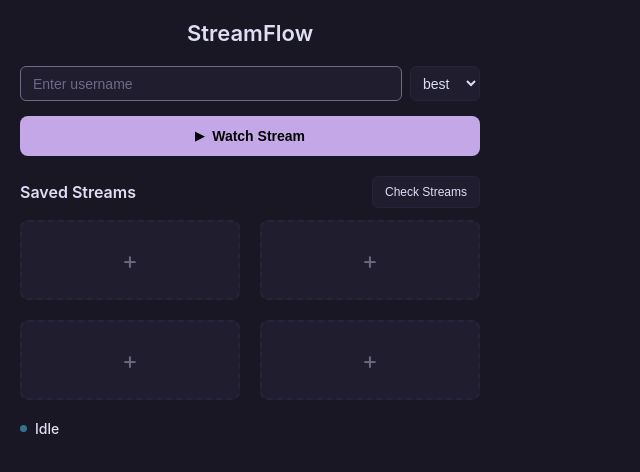
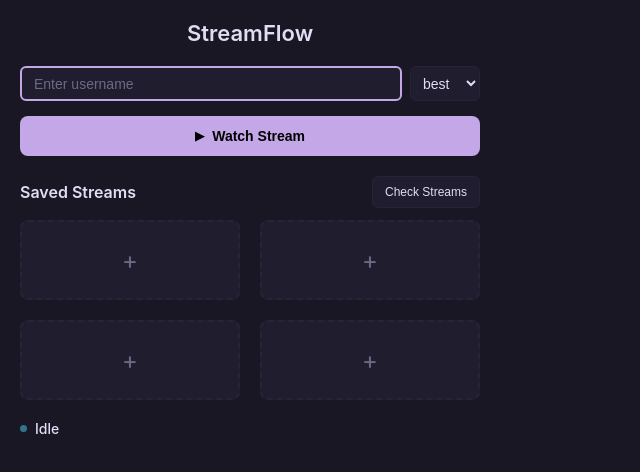
Before and after one commit to MaskiCoding/StreamFlow, a website: page src/index.html in a window 1280 px wide. Shown: the whole page, without its empty margins (0-640 px from the left). Drawn offline with Linux system fonts and the light colour scheme.

Commit message:
fix: force URL input visibility with !important rules and min-width

```diff
--- a/src/styles.css
+++ b/src/styles.css
@@ -75,13 +75,17 @@ body {
   flex: 1;
   height: 35px;
   padding: 0 12px;
-  background-color: var(--surface);
-  border: 1px solid var(--muted);
+  background-color: var(--surface) !important;
+  border: 2px solid var(--iris) !important;
   border-radius: 6px;
   color: var(--text);
   font-size: 14px;
   outline: none;
   transition: all 0.2s ease;
+  display: block !important;
+  visibility: visible !important;
+  opacity: 1 !important;
+  min-width: 200px;
 }
 
 .url-input::placeholder {
```
